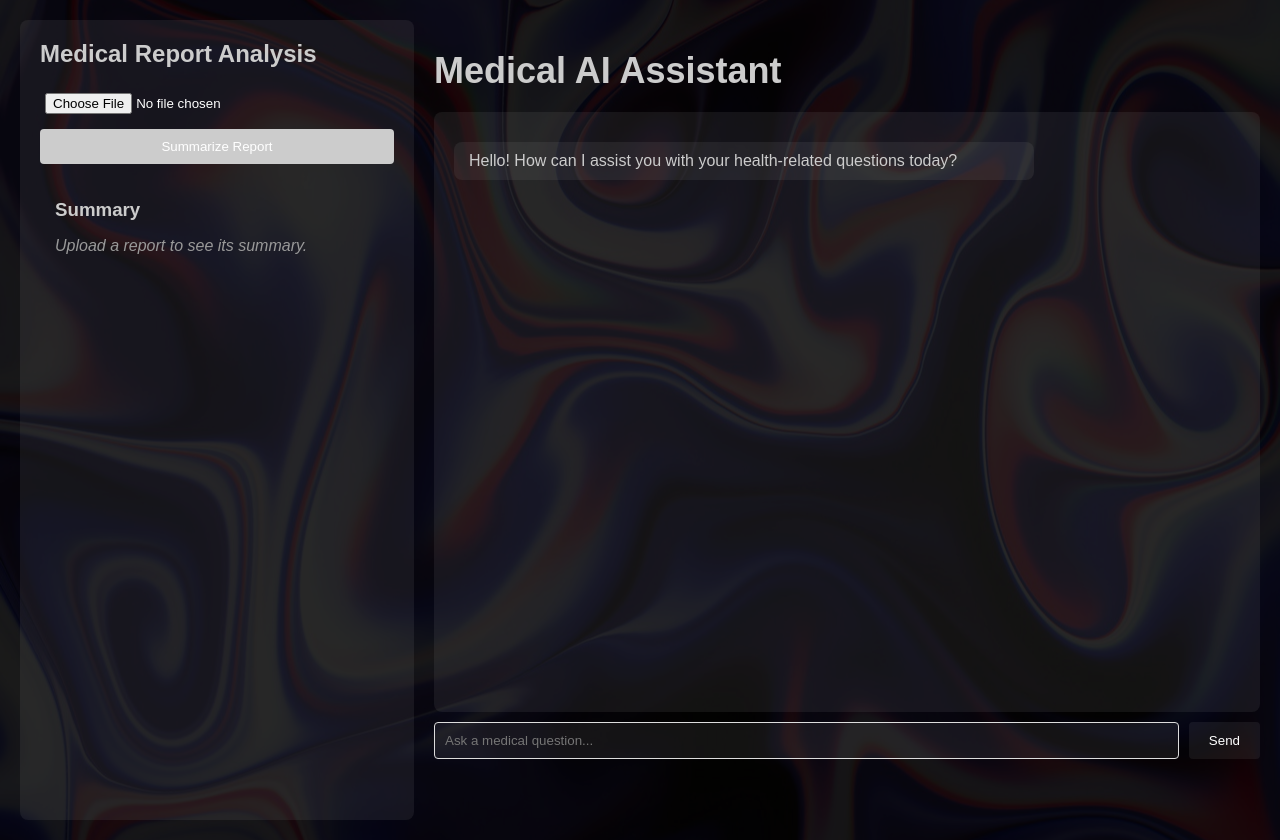
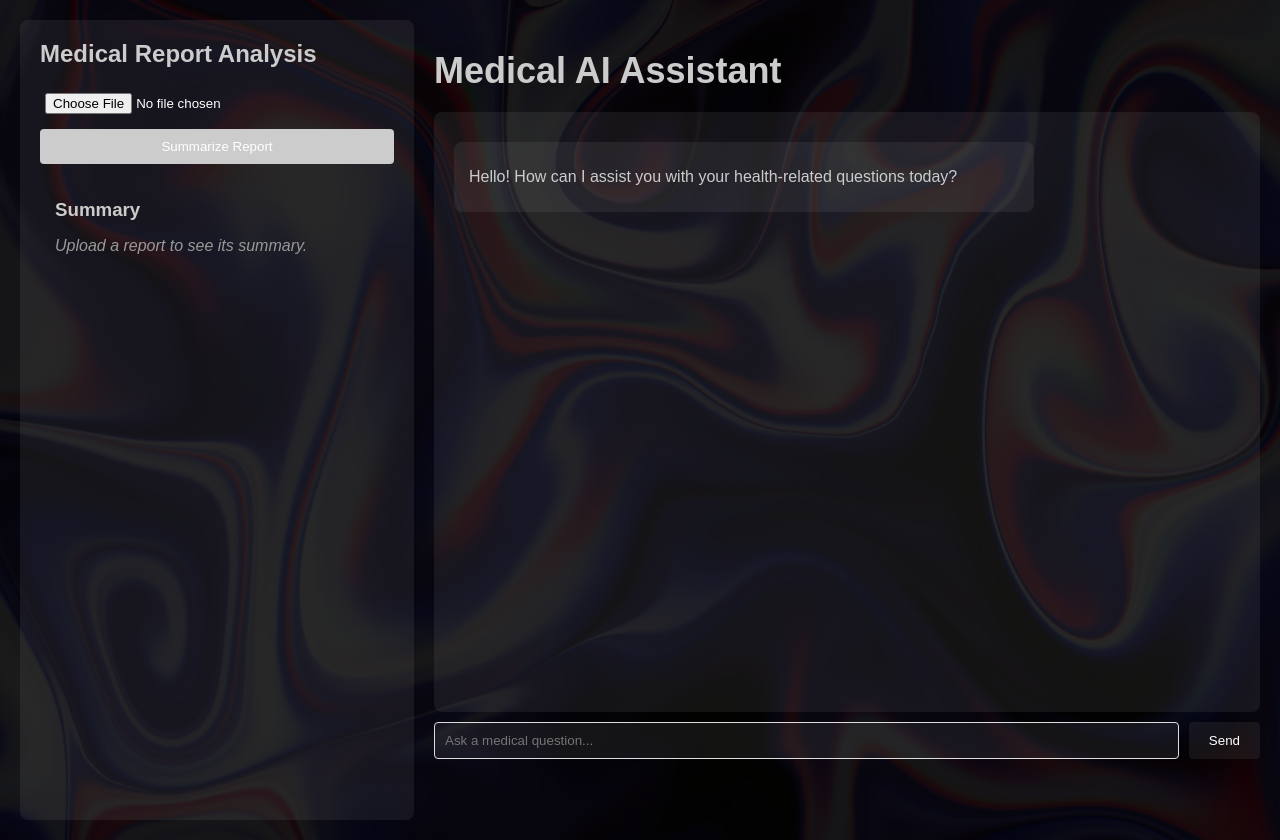
Before and after one commit to Lienkulet/DoctorSevenAI, a Next.js app: page /chat in a window 1280 px wide. Built offline with nearby package versions, Linux system fonts and the light colour scheme.

Commit message:
markdown

```diff
--- a/components/Chat.jsx
+++ b/components/Chat.jsx
@@ -1,19 +1,18 @@
-// ChatSection.jsx
 import { useState, useEffect } from 'react';
+import ReactMarkdown from 'react-markdown';
 
 const ChatSection = ({ summary }) => {
   const [messages, setMessages] = useState([]);
   const [input, setInput] = useState('');
   const [isLoading, setIsLoading] = useState(false);
 
-  // Initialize with a greeting message on page load
   useEffect(() => {
     const greetingMessage = {
       role: 'bot',
       content: 'Hello! How can I assist you with your health-related questions today?',
     };
     setMessages([greetingMessage]);
-  }, []); // Empty dependency array ensures this runs only on mount
+  }, []);
 
   const handleSubmit = async (e) => {
     e.preventDefault();
@@ -56,7 +55,7 @@ const ChatSection = ({ summary }) => {
               key={index}
               className={`message ${msg.role === 'user' ? 'user' : 'bot'}`}
             >
-              {msg.content}
+              <ReactMarkdown>{msg.content}</ReactMarkdown>
             </div>
           ))}
           {isLoading && <div className="loading">Bot is typing...</div>}
@@ -75,8 +74,6 @@ const ChatSection = ({ summary }) => {
           </button>
         </form>
       </div>
-
-
     </div>
   );
 };
--- a/package.json
+++ b/package.json
@@ -17,6 +17,7 @@
     "react": "^19.0.0",
     "react-dom": "^19.0.0",
     "react-icons": "^5.5.0",
+    "react-markdown": "^10.1.0",
     "tesseract.js": "^6.0.0"
   },
   "devDependencies": {
```
Also changed, not shown: 1 other file (tests, documents, lock files or other folders).
